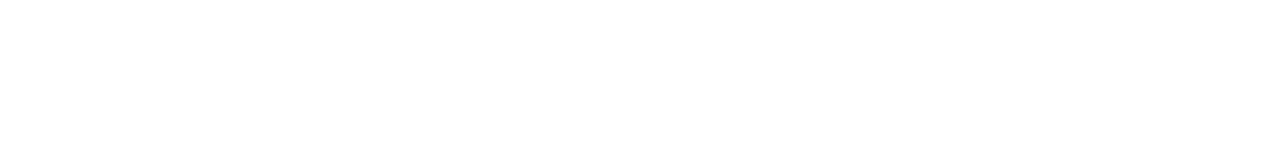
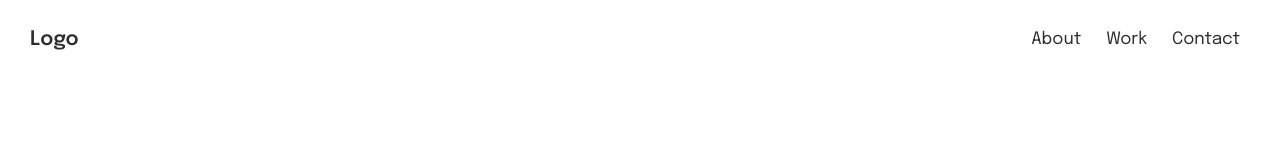
Before and after one commit to ninostir/izpit-2-06, a website: page index.html in a window 1280 px wide. Drawn offline with Linux system fonts and the light colour scheme.

Commit message:
header done

```diff
--- a/index.html
+++ b/index.html
@@ -2,13 +2,20 @@
 <html lang="en">
 <head>
     <meta charset="UTF-8">
-    <title>Title</title>
+    <title>Exam HTML and CSS</title>
     <link rel="preconnect" href="https://fonts.googleapis.com">
     <link rel="preconnect" href="https://fonts.gstatic.com" crossorigin>
     <link href="https://fonts.googleapis.com/css2?family=Epilogue:ital,wght@0,100..900;1,100..900&display=swap" rel="stylesheet">
     <link rel="stylesheet" href="styles/main.css">
 </head>
 <body>
-
+    <header class="section__header container">
+        <h3 class="section__header--logo">Logo</h3>
+        <nav class="section__header--navigation">
+            <a href="">About</a>
+            <a href="">Work</a>
+            <a href="">Contact</a>
+        </nav>
+    </header>
 </body>
 </html>
--- a/styles/main.css
+++ b/styles/main.css
@@ -1,5 +1,55 @@
 :root {
     --primaryColor: #2D2D2D;
     --secondaryColor: #FFFFFF;
-    --primaryFont: "Epilogue", sans-serif;
+    --hoverColor: #FF6250;
+    --primaryFont: "Epilogue";
 }
+
+* {
+    box-sizing: border-box;
+    padding: 0;
+    margin: 0;
+}
+
+body {
+    font-family: var(--primaryFont), sans-serif;
+    color: var(--primaryColor);
+}
+
+.section__header {
+    display: flex;
+    justify-content: space-between;
+    height: 78px;
+}
+
+.container {
+    display: flex;
+    width: 1280px;
+    margin: auto;
+}
+
+.section__header--logo {
+    display: flex;
+    align-items: center;
+    margin-left: 30px;
+    font-size: 20px;
+    font-weight: 600;
+}
+
+.section__header--navigation {
+    display: flex;
+    align-items: center;
+    gap: 25px;
+    margin-right: 40px;
+    font-size: 17px;
+    font-weight: 400;
+}
+
+.section__header--navigation a {
+    text-decoration: none;
+    color: var(--primaryColor);
+}
+
+.section__header--navigation a:hover {
+    color: var(--hoverColor);
+}
```
